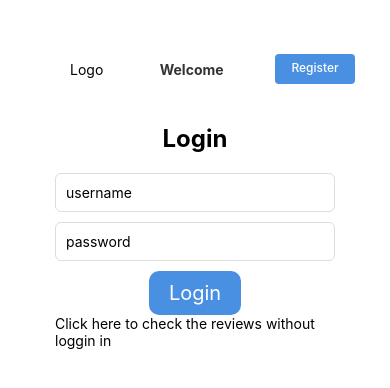
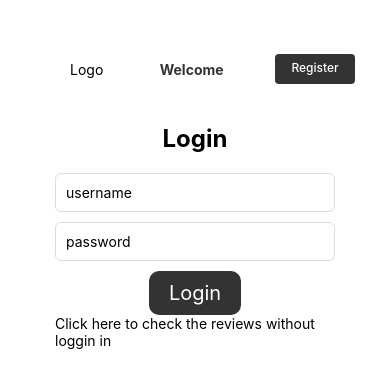
Before and after one commit to PattonYin/YY_music_mobile, a React Native app: screen / in a window 390 px wide. Shown: the top 388 px of the page. Built offline with nearby package versions, Linux system fonts and the light colour scheme.

Commit message:
Unify theme color (issue #12)

```diff
--- a/components/login.js
+++ b/components/login.js
@@ -105,7 +105,7 @@ const styles = StyleSheet.create({
     marginBottom: 10,
   },
   button: {
-    backgroundColor: "#4a90e2",
+    backgroundColor: "#333333",
     paddingVertical: 10,
     paddingHorizontal: 20,
     borderRadius: 10,
--- a/components/register.js
+++ b/components/register.js
@@ -117,7 +117,7 @@ const styles = StyleSheet.create({
     marginBottom: 10,
   },
   button: {
-    backgroundColor: "#4a90e2",
+    backgroundColor: "#333333",
     paddingVertical: 10,
     paddingHorizontal: 20,
     borderRadius: 10,
--- a/components/top_bar.js
+++ b/components/top_bar.js
@@ -92,7 +92,7 @@ const styles = StyleSheet.create({
     paddingHorizontal: 10,
     paddingVertical: 6,
     borderRadius: 4,
-    backgroundColor: "#4a90e2",
+    backgroundColor: "#333333",
   },
   buttonText: {
     color: "#fff",
```
